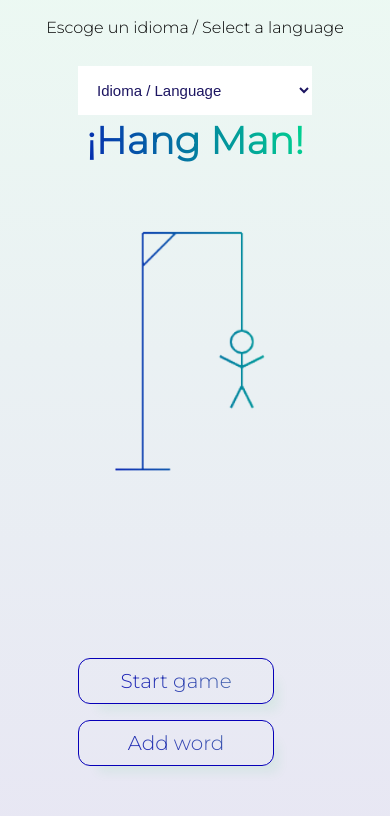
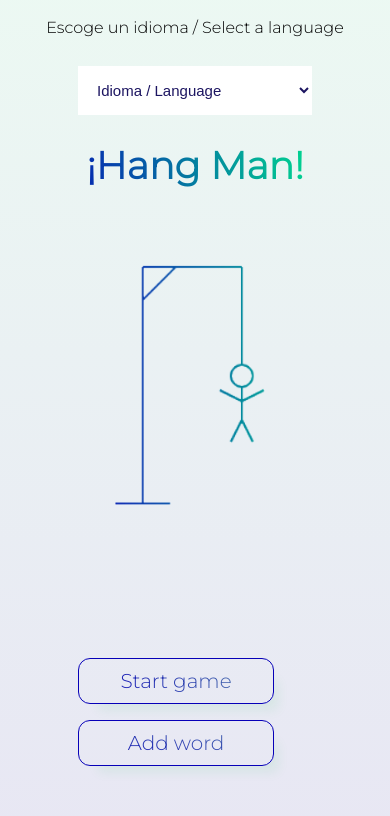
Before and after one commit to dhlarrotar/hang_man, a plain HTML site: page index.html in a window 390 px wide. Shown: the top 816 px of the page. Drawn offline with Linux system fonts and the light colour scheme.

Commit message:
update style.css

```diff
--- a/css/style.css
+++ b/css/style.css
@@ -450,7 +450,7 @@ footer{
 	}
 	.titulo{
 		position: fixed;
-		top: 100px;
+		top: 125px;
 		left:7%;
 		right:7%;
 	}
@@ -459,10 +459,10 @@ footer{
 	.img-inicio{
 		position: fixed;
 		margin-left: 0;
-		top:20%;
+		top:24%;
 		left: 26%;
 		right:20%;
-		height: 36%;
+		height: 32%;
 	}
 
 	#iniciar{
--- a/index.html
+++ b/index.html
@@ -42,7 +42,7 @@
 	</head>
 
 	<body>
-		<img src="img/trofeo.png" class="fadeOut" id="aplausos">
+
 		<div class="fadeOut" id="modo">
 
 			<p class="texto-div" id="modotext"></p>
@@ -81,7 +81,7 @@
 		<div class="fadeOut" id="area-juego">
 
 			<div class="area-dibujo">
-
+				<img src="img/trofeo.png" class="fadeOut" id="aplausos">
 				<nav class="botones-juego">
 					<img src="img/home.png" class="logo2" id="home">
 					<p class="boton-nav"id="hometext"></p>
```
